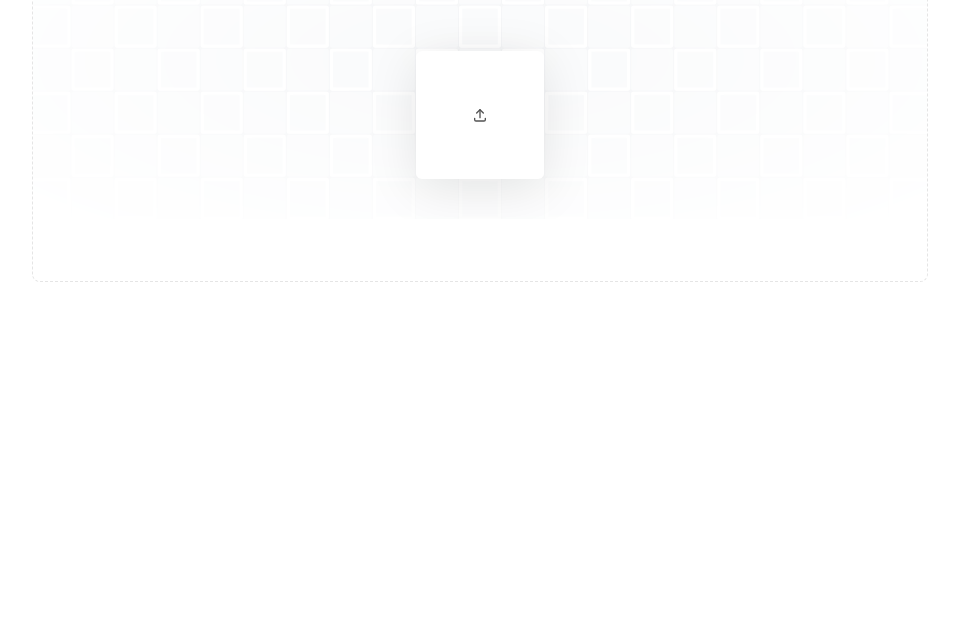
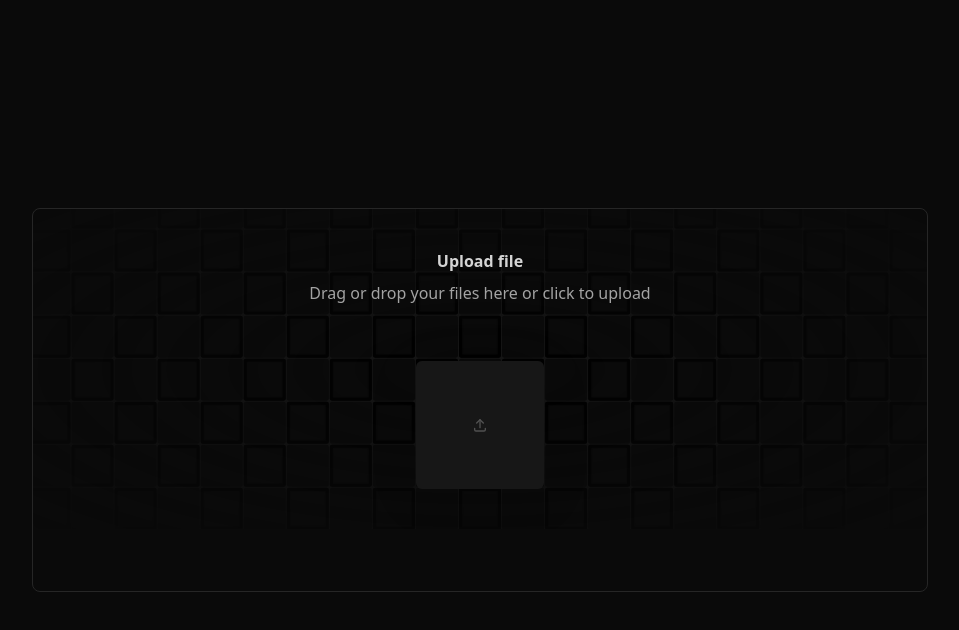
Before and after one commit to Rohitk131/FlashShare, a Next.js app: page / in a window 1280 px wide. Shown: the top 630 px of the page, without its empty margins (160-1119 px from the left). Built offline with nearby package versions, Linux system fonts and the light colour scheme.

Commit message:
added upload

```diff
--- a/src/app/globals.css
+++ b/src/app/globals.css
@@ -7,34 +7,8 @@
 }
 
 @layer base {
+
   :root {
-    --background: 0 0% 100%;
-    --foreground: 0 0% 3.9%;
-    --card: 0 0% 100%;
-    --card-foreground: 0 0% 3.9%;
-    --popover: 0 0% 100%;
-    --popover-foreground: 0 0% 3.9%;
-    --primary: 0 0% 9%;
-    --primary-foreground: 0 0% 98%;
-    --secondary: 0 0% 96.1%;
-    --secondary-foreground: 0 0% 9%;
-    --muted: 0 0% 96.1%;
-    --muted-foreground: 0 0% 45.1%;
-    --accent: 0 0% 96.1%;
-    --accent-foreground: 0 0% 9%;
-    --destructive: 0 84.2% 60.2%;
-    --destructive-foreground: 0 0% 98%;
-    --border: 0 0% 89.8%;
-    --input: 0 0% 89.8%;
-    --ring: 0 0% 3.9%;
-    --chart-1: 12 76% 61%;
-    --chart-2: 173 58% 39%;
-    --chart-3: 197 37% 24%;
-    --chart-4: 43 74% 66%;
-    --chart-5: 27 87% 67%;
-    --radius: 0.5rem;
-  }
-  .dark {
     --background: 0 0% 3.9%;
     --foreground: 0 0% 98%;
     --card: 0 0% 3.9%;
@@ -59,6 +33,7 @@
     --chart-3: 30 80% 55%;
     --chart-4: 280 65% 60%;
     --chart-5: 340 75% 55%;
+    --radius: 0.5rem;
   }
 }
 
--- a/src/app/layout.tsx
+++ b/src/app/layout.tsx
@@ -14,7 +14,7 @@
 });
 
 export const metadata: Metadata = {
-  title: "Create Next App",
+  title: "FlashShare",
   description: "Generated by create next app",
 };
 
--- a/src/app/page.tsx
+++ b/src/app/page.tsx
@@ -1,7 +1,7 @@
 import Upload from '@/components/Upload'
 export default function Home() {
   return (
-    <div className="grid grid-rows-[20px_1fr_20px] items-center justify-items-center min-h-screen p-8 pb-20 gap-16 sm:p-20 font-[family-name:var(--font-geist-sans)]">
+    <div className="flex items-center justify-center h-screen">
       <Upload/>
     </div>
   );
--- a/src/components/Upload.tsx
+++ b/src/components/Upload.tsx
@@ -10,7 +10,7 @@
   };
 
   return (
-    <div className="w-full max-w-4xl mx-auto min-h-96 border border-dashed bg-white dark:bg-black border-neutral-200 dark:border-neutral-800 rounded-lg">
+    <div className="w-full max-w-4xl mx-auto min-h-96 border border-dashedbg-black  border-neutral-800 rounded-lg">
       <FileUpload onChange={handleFileUpload} />
     </div>
   );
--- a/src/components/ui/file-upload.tsx
+++ b/src/components/ui/file-upload.tsx
@@ -69,10 +69,10 @@
           <GridPattern />
         </div>
         <div className="flex flex-col items-center justify-center">
-          <p className="relative z-20 font-sans font-bold text-neutral-700 dark:text-neutral-300 text-base">
+          <p className="relative z-20 font-sans font-bold text-neutral-300 text-base">
             Upload file
           </p>
-          <p className="relative z-20 font-sans font-normal text-neutral-400 dark:text-neutral-400 text-base mt-2">
+          <p className="relative z-20 font-sans font-normal text-neutral-400 text-base mt-2">
             Drag or drop your files here or click to upload
           </p>
           <div className="relative w-full mt-10 max-w-xl mx-auto">
@@ -82,7 +82,7 @@
                   key={"file" + idx}
                   layoutId={idx === 0 ? "file-upload" : "file-upload-" + idx}
                   className={cn(
-                    "relative overflow-hidden z-40 bg-white dark:bg-neutral-900 flex flex-col items-start justify-start md:h-24 p-4 mt-4 w-full mx-auto rounded-md",
+                    "relative overflow-hidden z-40 bg-neutral-900 flex flex-col items-start justify-start md:h-24 p-4 mt-4 w-full mx-auto rounded-md",
                     "shadow-sm"
                   )}
                 >
@@ -91,7 +91,7 @@
                       initial={{ opacity: 0 }}
                       animate={{ opacity: 1 }}
                       layout
-                      className="text-base text-neutral-700 dark:text-neutral-300 truncate max-w-xs"
+                      className="text-base text-neutral-300 truncate max-w-xs"
                     >
                       {file.name}
                     </motion.p>
@@ -99,7 +99,7 @@
                       initial={{ opacity: 0 }}
                       animate={{ opacity: 1 }}
                       layout
-                      className="rounded-lg px-2 py-1 w-fit flex-shrink-0 text-sm text-neutral-600 dark:bg-neutral-800 dark:text-white shadow-input"
+                      className="rounded-lg px-2 py-1 w-fit flex-shrink-0 text-sm bg-neutral-800 text-white shadow-input"
                     >
                       {(file.size / (1024 * 1024)).toFixed(2)} MB
                     </motion.p>
@@ -110,7 +110,7 @@
                       initial={{ opacity: 0 }}
                       animate={{ opacity: 1 }}
                       layout
-                      className="px-1 py-0.5 rounded-md bg-gray-100 dark:bg-neutral-800 "
+                      className="px-1 py-0.5 rounded-md bg-neutral-800 "
                     >
                       {file.type}
                     </motion.p>
@@ -136,7 +136,7 @@
                   damping: 20,
                 }}
                 className={cn(
-                  "relative group-hover/file:shadow-2xl z-40 bg-white dark:bg-neutral-900 flex items-center justify-center h-32 mt-4 w-full max-w-[8rem] mx-auto rounded-md",
+                  "relative group-hover/file:shadow-2xl z-40 bg-neutral-900 flex items-center justify-center h-32 mt-4 w-full max-w-[8rem] mx-auto rounded-md",
                   "shadow-[0px_10px_50px_rgba(0,0,0,0.1)]"
                 )}
               >
@@ -158,7 +158,7 @@
             {!files.length && (
               <motion.div
                 variants={secondaryVariant}
-                className="absolute opacity-0 border border-dashed border-sky-400 inset-0 z-30 bg-transparent flex items-center justify-center h-32 mt-4 w-full max-w-[8rem] mx-auto rounded-md"
+                className="absolute opacity-0 border border-dashed border-green-400 inset-0 z-30 bg-transparent flex items-center justify-center h-32 mt-4 w-full max-w-[8rem] mx-auto rounded-md"
               ></motion.div>
             )}
           </div>
@@ -172,7 +172,7 @@
   const columns = 41;
   const rows = 11;
   return (
-    <div className="flex bg-gray-100 dark:bg-neutral-900 flex-shrink-0 flex-wrap justify-center items-center gap-x-px gap-y-px  scale-105">
+    <div className="flex bg-neutral-900 flex-shrink-0 flex-wrap justify-center items-center gap-x-px gap-y-px  scale-105">
       {Array.from({ length: rows }).map((_, row) =>
         Array.from({ length: columns }).map((_, col) => {
           const index = row * columns + col;
@@ -181,8 +181,8 @@
               key={`${col}-${row}`}
               className={`w-10 h-10 flex flex-shrink-0 rounded-[2px] ${
                 index % 2 === 0
-                  ? "bg-gray-50 dark:bg-neutral-950"
-                  : "bg-gray-50 dark:bg-neutral-950 shadow-[0px_0px_1px_3px_rgba(255,255,255,1)_inset] dark:shadow-[0px_0px_1px_3px_rgba(0,0,0,1)_inset]"
+                  ? "bg-neutral-950"
+                  : "bg-neutral-950 shadow-[0px_0px_1px_3px_rgba(0,0,0,1)_inset]"
               }`}
             />
           );
```
